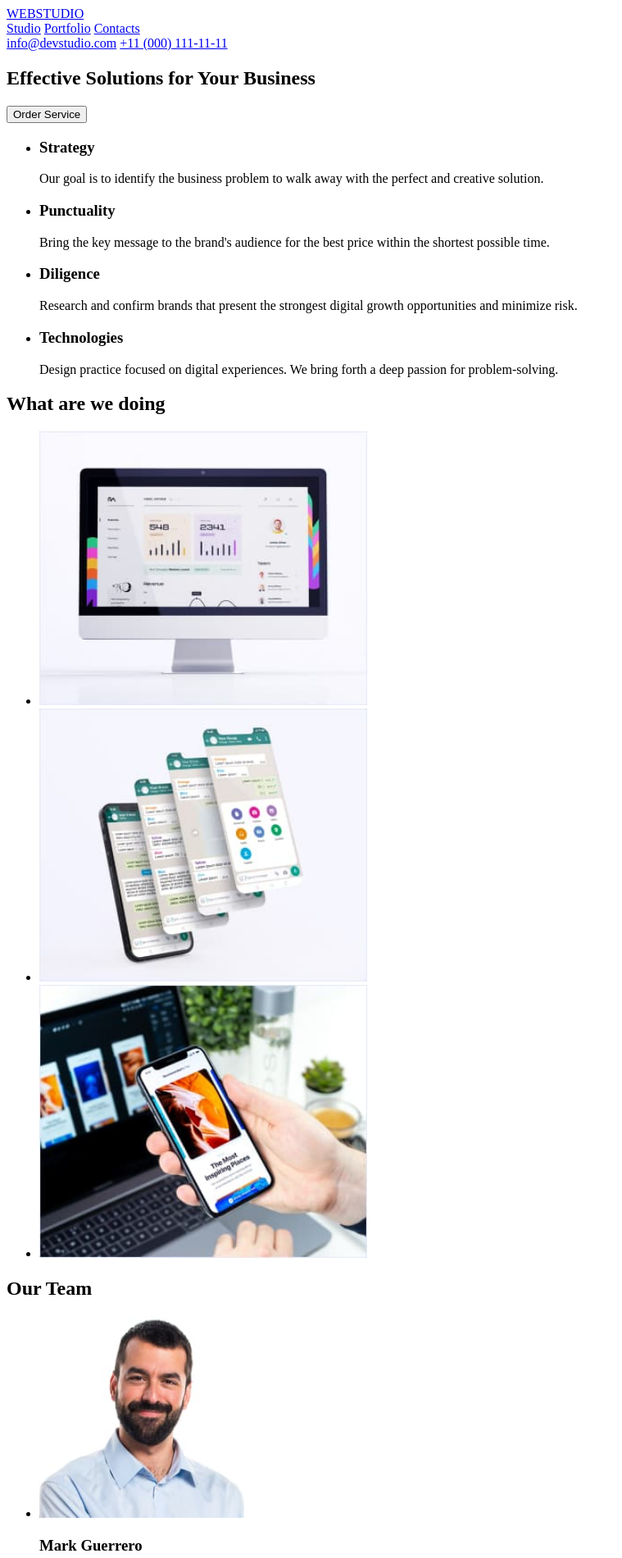
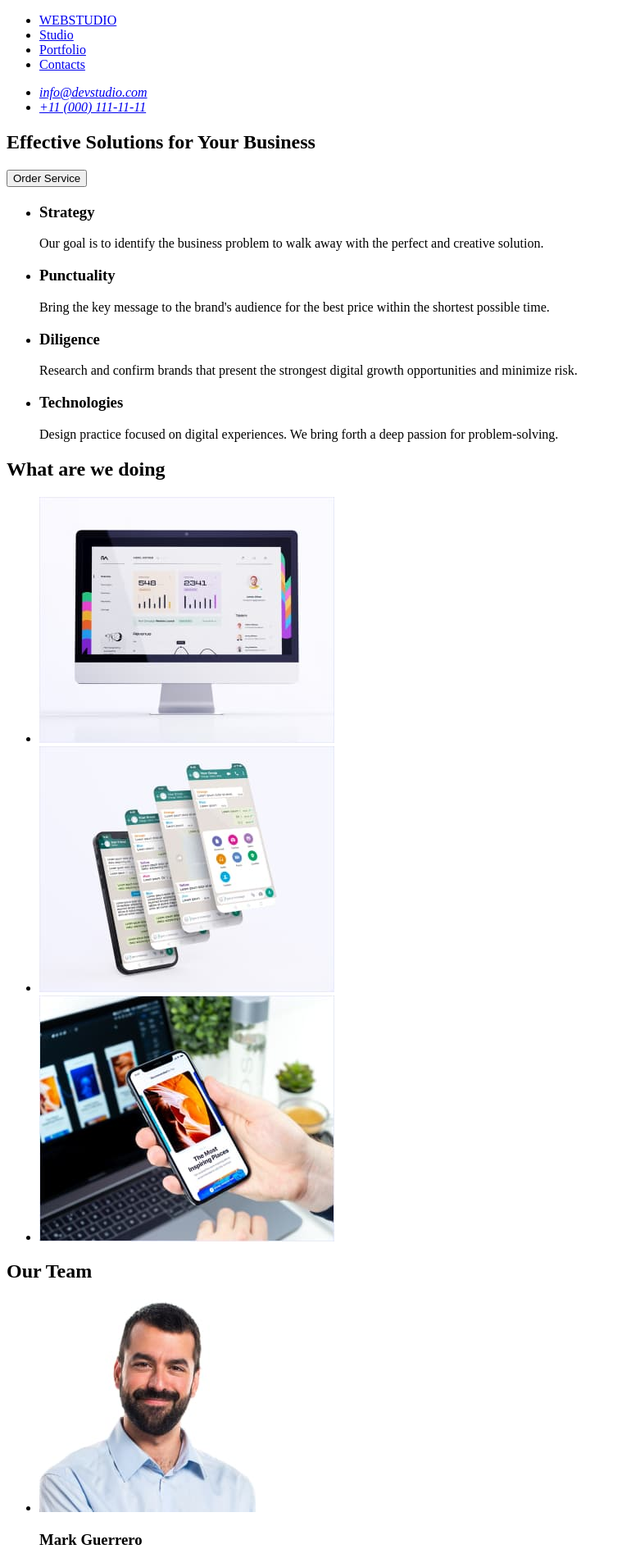
Before and after one commit to DanyloTytarenko/HW01, a plain HTML site: page index.html in a window 1280 px wide. Shown: the top 1900 px of the page at 82% size, without its empty margins (0-759 px from the left). Drawn offline with Linux system fonts and the light colour scheme.

Commit message:
Fix index.html

```diff
--- a/index.html
+++ b/index.html
@@ -8,14 +8,24 @@
   </head>
   <body>
     <header>
-      <a href="#"><span>WEB</span>STUDIO</a>
       <nav>
-        <a href="#">Studio</a>
-        <a href="#">Portfolio</a>
-        <a href="#">Contacts</a>
+        <ul>
+          <li>
+            <a href="./index.html"><span>WEB</span>STUDIO</a>
+          </li>
+          <li><a href="#">Studio</a></li>
+          <li>
+            <a href="#">Portfolio</a>
+          </li>
+          <li><a href="#">Contacts</a></li>
+        </ul>
       </nav>
-      <a href="mailto:info@devstudio.com">info@devstudio.com</a>
-      <a href="tel:+11(000)111-11-11">+11 (000) 111-11-11</a>
+      <address>
+        <ul>
+          <li><a href="mailto:info@devstudio.com">info@devstudio.com</a></li>
+          <li><a href="tel:+11(000)111-11-11">+11 (000) 111-11-11</a></li>
+        </ul>
+      </address>
     </header>
 
     <main>
@@ -25,6 +35,7 @@
       </section>
 
       <section>
+        <h2></h2>
         <ul>
           <li>
             <h3>Strategy</h3>
@@ -64,21 +75,24 @@
             <img
               src="./images/activity1.jpg"
               alt="What are we doing picture monitor"
-              width="400"
+              width="360"
+              height="300"
             />
           </li>
           <li>
             <img
               src="./images/activity2.jpg"
               alt="What are we doing picture chat"
-              width="400"
+              width="360"
+              height="300"
             />
           </li>
           <li>
             <img
               src="./images/activity3.jpg"
               alt="What are we doing picture phone"
-              width="400"
+              width="360"
+              height="300"
             />
           </li>
         </ul>
@@ -88,22 +102,42 @@
         <h2>Our Team</h2>
         <ul>
           <li>
-            <img src="./images/team1.jpg" alt="team memeber 1" width="250" />
+            <img
+              src="./images/team1.jpg"
+              alt="team memeber 1"
+              width="264"
+              height="260"
+            />
             <h3>Mark Guerrero</h3>
             <p>Product Designer</p>
           </li>
           <li>
-            <img src="./images/team2.jpg" alt="team memeber 2" width="250" />
+            <img
+              src="./images/team2.jpg"
+              alt="team memeber 2"
+              width="264"
+              height="260"
+            />
             <h3>Tom Ford</h3>
             <p>Frontend Developer</p>
           </li>
           <li>
-            <img src="./images/team3.jpg" alt="team memeber 3" width="250" />
+            <img
+              src="./images/team3.jpg"
+              alt="team memeber 3"
+              width="264"
+              height="260"
+            />
             <h3>Camila Garcia</h3>
             <p>Marketing</p>
           </li>
           <li>
-            <img src="./images/team4.jpg" alt="team memeber 4" width="250" />
+            <img
+              src="./images/team4.jpg"
+              alt="team memeber 4"
+              width="264"
+              height="260"
+            />
             <h3>Daniel Wilson</h3>
             <p>UI Designer</p>
           </li>
@@ -112,7 +146,7 @@
     </main>
 
     <footer>
-      <a href="#"><span>WEB</span>STUDIO</a>
+      <a href="./index.html"><span>WEB</span>STUDIO</a>
       <p>
         Increase the flow of customers and sales for your business with digital
         marketing & growth solutions.
```
